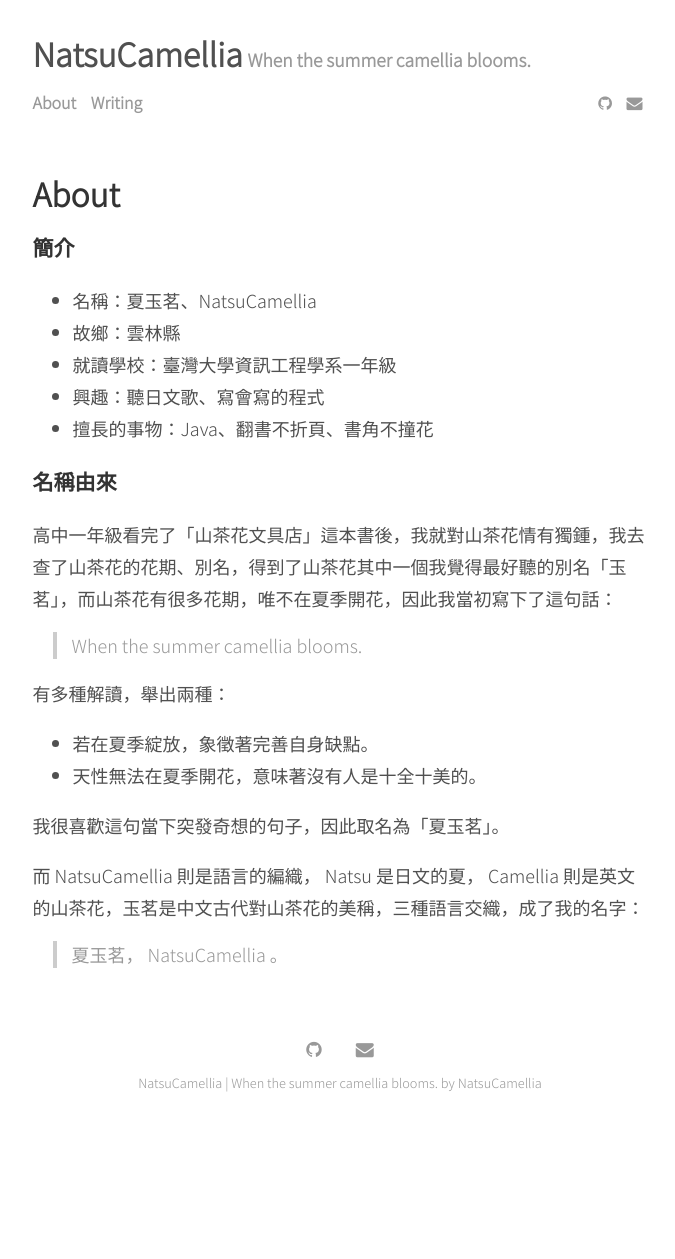
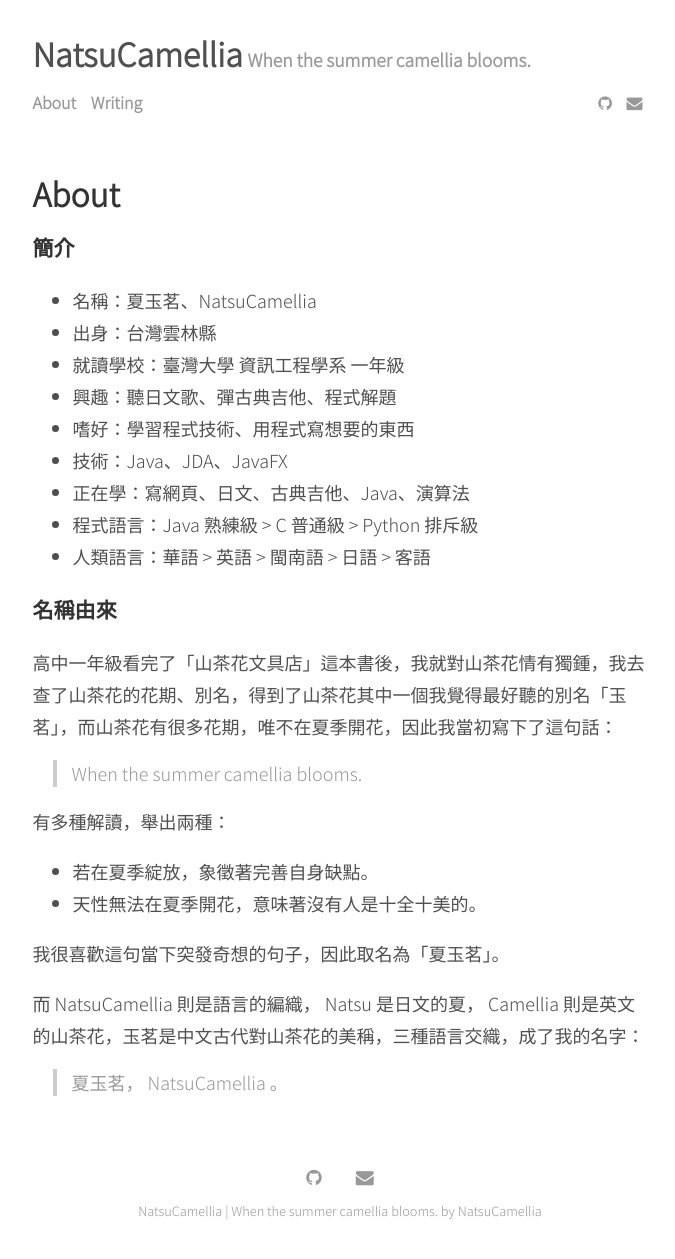
Before and after one commit to NatsuCamellia/NatsuCamellia.github.io, a Jekyll site: the page built from menu/about.md, in a window 1280 px wide. Shown: the whole page, without its empty margins (300-975 px from the left). Built offline with Jekyll 4.4.1, drawn with Linux system fonts in a browser that asks for light colours; before the commit the page ends 1131 px from its top, so only the background shows below that.

Commit message:
Update about

```diff
--- a/menu/about.md
+++ b/menu/about.md
@@ -6,10 +6,14 @@ permalink: /about
 
 ### 簡介
 - 名稱：夏玉茗、NatsuCamellia
-- 故鄉：雲林縣
-- 就讀學校：臺灣大學資訊工程學系一年級
-- 興趣：聽日文歌、寫會寫的程式
-- 擅長的事物：Java、翻書不折頁、書角不撞花
+- 出身：台灣雲林縣
+- 就讀學校：臺灣大學 資訊工程學系 一年級
+- 興趣：聽日文歌、彈古典吉他、程式解題
+- 嗜好：學習程式技術、用程式寫想要的東西
+- 技術：Java、JDA、JavaFX
+- 正在學：寫網頁、日文、古典吉他、Java、演算法
+- 程式語言：Java 熟練級 > C 普通級 > Python 排斥級
+- 人類語言：華語 > 英語 > 閩南語 > 日語 > 客語
 
 ### 名稱由來
 
```
